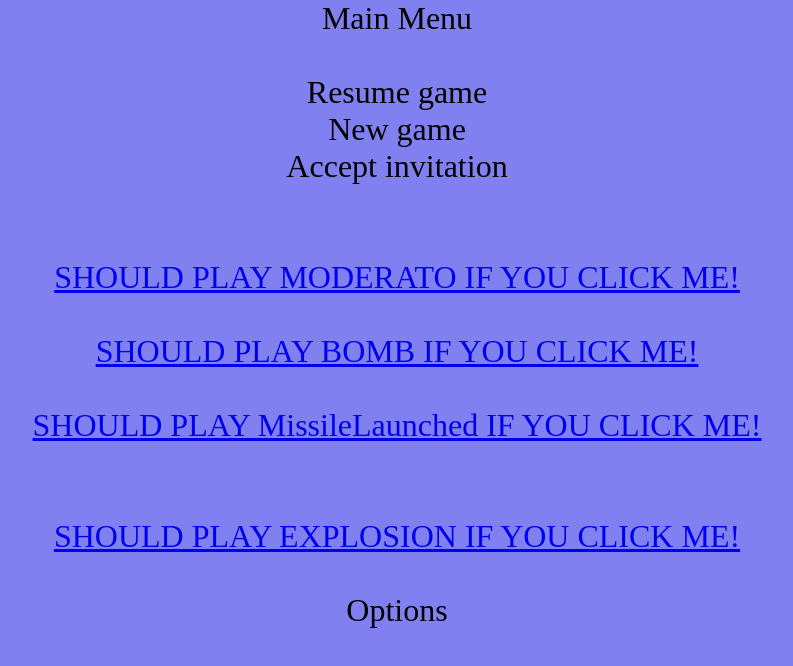
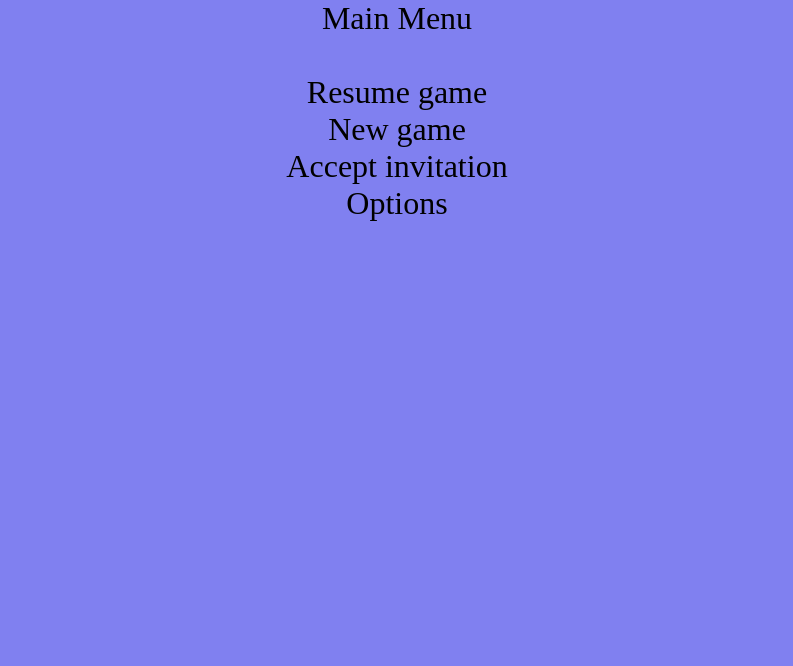
Before and after one commit to l8nite/spartan-missile-strike, a plain HTML site: page client/html/View/ViewFramework-test.html in a window 1280 px wide. Shown: the whole page, without its empty margins (243-1036 px from the left). Drawn offline with Linux system fonts and the light colour scheme.

```diff
--- a/client/html/View/ViewFramework-test.html
+++ b/client/html/View/ViewFramework-test.html
@@ -39,22 +39,6 @@
 		<div onmousedown="mainView.loadView(map)">Resume game</div>
 		<div onmousedown="mainView.loadView(opponents)">New game</div>
 		<div onmousedown="mainView.loadView(base)">Accept invitation</div>
-
-
-        <div></br></br>
-            <a href="spartan-missile-strike://playSound/?arguments=%7B%0A%20%20%20%20%22soundID%22%3A%20%22MODERATO%22%2C%0A%20%20%20%20%22foreground%22%3A%20false%2C%0A%20%20%20%20%22loop%22%3A%20true%0A%7D">SHOULD PLAY MODERATO IF YOU CLICK ME!</a></br></br>
-        </div>
-        <div>
-            <a href="spartan-missile-strike://playSound/?arguments=%7B%0A%20%20%20%20%22soundID%22%3A%20%22BOMB%22%2C%0A%20%20%20%20%22foreground%22%3A%20false%2C%0A%20%20%20%20%22loop%22%3A%20true%0A%7D">SHOULD PLAY BOMB IF YOU CLICK ME!</a></br></br>
-        </div>
-        <div>
-            <a href="spartan-missile-strike://playSound/?arguments=%7B%0A%20%20%20%20%22soundID%22%3A%20%22MISSILELAUNCHED%22%2C%0A%20%20%20%20%22foreground%22%3A%20false%2C%0A%20%20%20%20%22loop%22%3A%20true%0A%7D">SHOULD PLAY MissileLaunched IF YOU CLICK ME!</a>
-        </div>
-
-        <div></br></br>
-            <a href="spartan-missile-strike://playSound/?arguments=%7B%0A%20%20%20%20%22soundID%22%3A%20%22EXPLOSION%22%2C%0A%20%20%20%20%22foreground%22%3A%20false%2C%0A%20%20%20%20%22loop%22%3A%20true%0A%7D">SHOULD PLAY EXPLOSION IF YOU CLICK ME!</a></br></br>
-        </div>
-
 
 
 		<div onmousedown="mainView.loadView(options)">Options</div>
```
